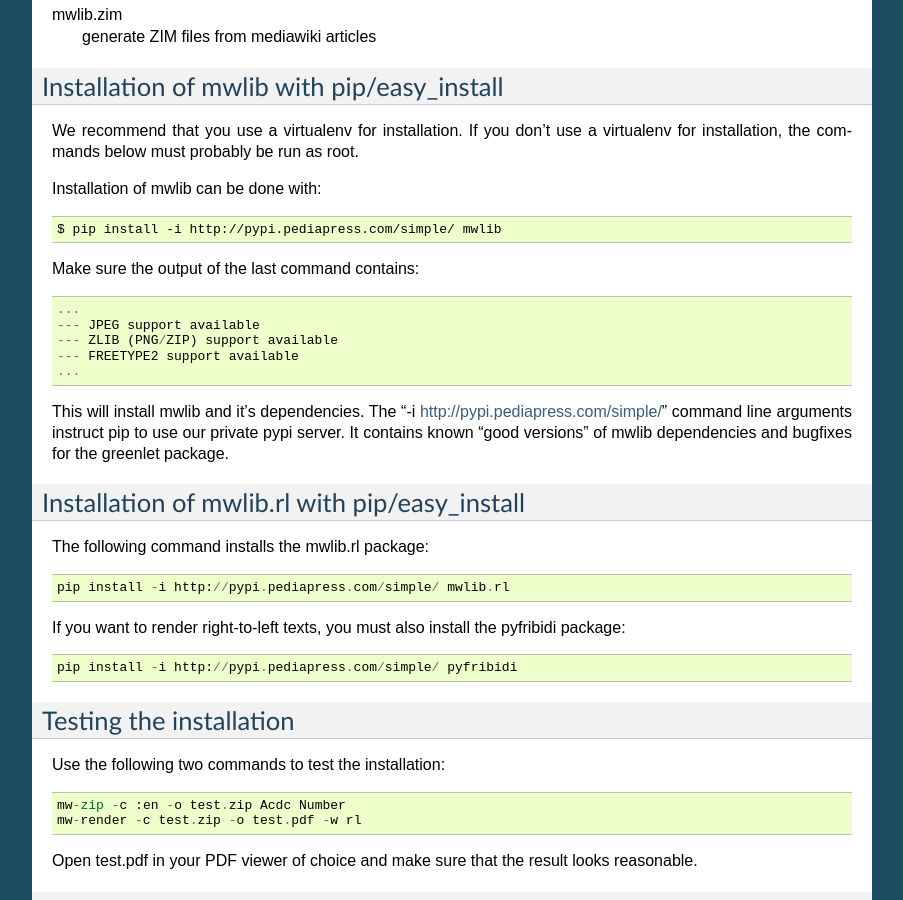
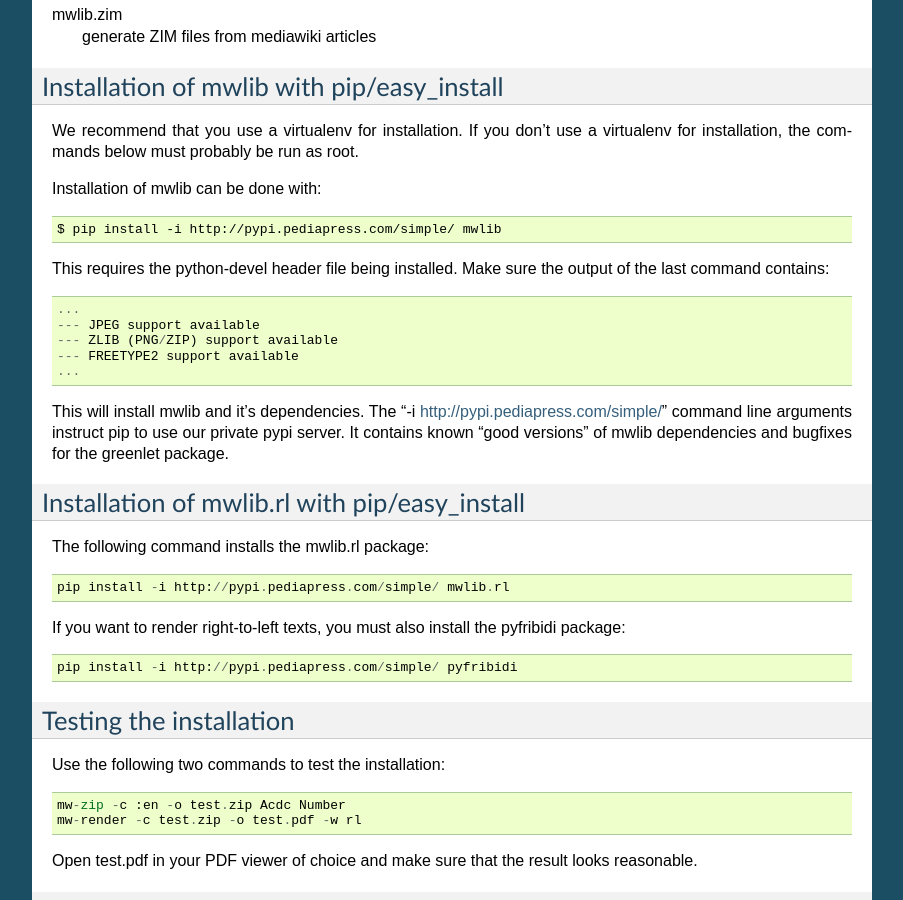
Before and after one commit to pediapress/mwlib, a Sphinx documentation site: the page built from docs/installation.rst, in a window 1280 px wide and 900 px high, scrolled down 567 px. Shown: the whole window, without its empty margins (198-1101 px from the left). Built offline with Sphinx 7.4.7, drawn with Linux system fonts in a browser that asks for light colours.

Commit message:
added "This requires the python-devel header file being installed.

```diff
--- a/docs/installation.rst
+++ b/docs/installation.rst
@@ -48,6 +48,7 @@
 
    $ pip install -i http://pypi.pediapress.com/simple/ mwlib
 
+This requires the python-devel header file being installed.
 Make sure the output of the last command contains::
 
   ...
```
